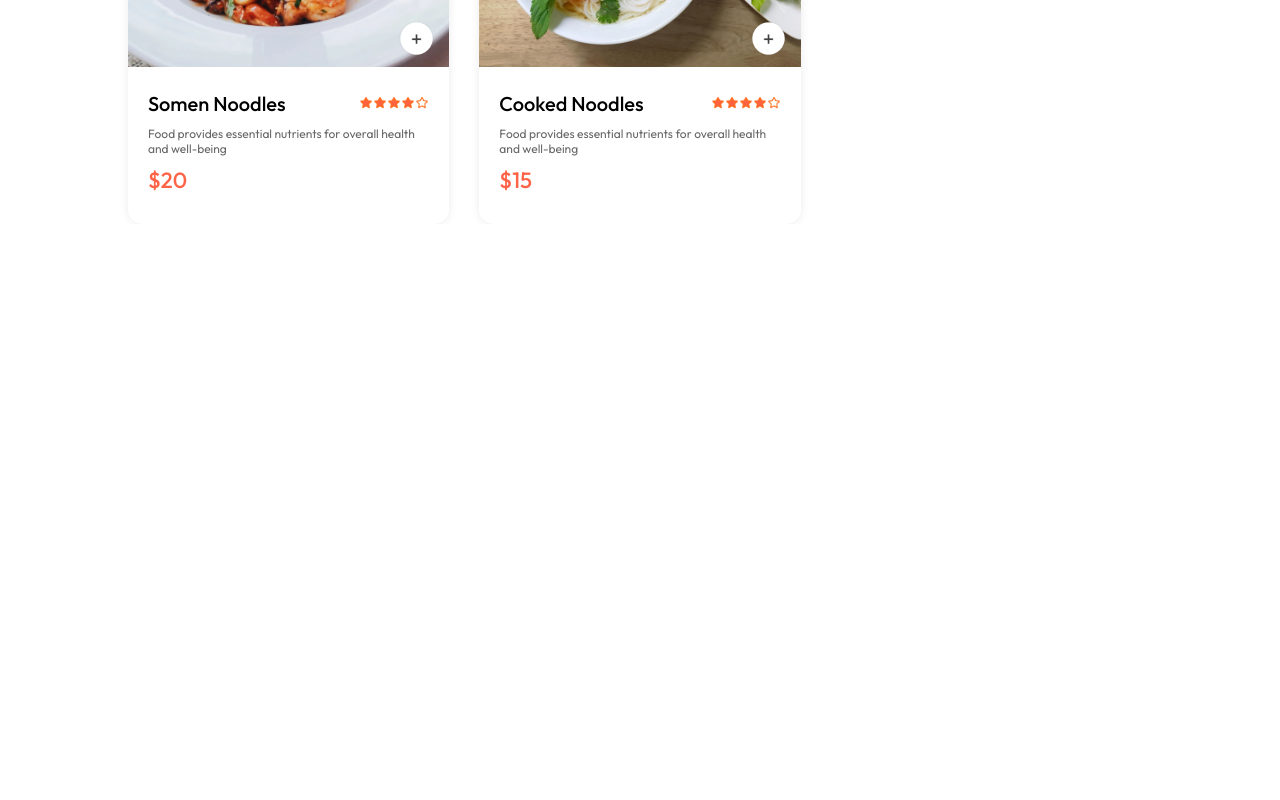
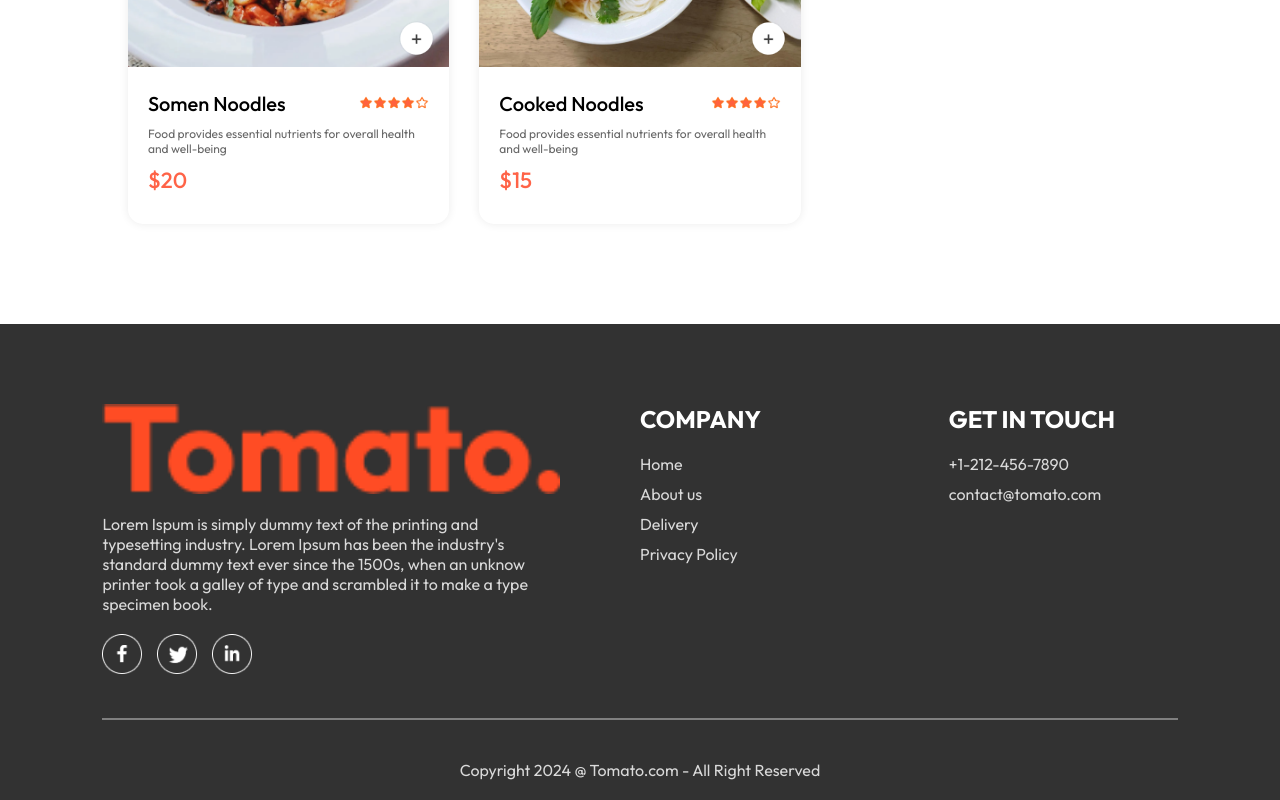
Before and after one commit to Sivakhon/Food-delivery-app, a React app: page / in a window 1280 px wide. Shown: the part 5759-6559 px from the top of the page. Before the commit the page ends 5983 px from the top, so only its background shows below. Built offline with nearby package versions, Linux system fonts and the light colour scheme; the HTML template or start-up script is replaced by a standard one.

Commit message:
add Footer

```diff
--- a/src/App.jsx
+++ b/src/App.jsx
@@ -4,17 +4,22 @@
 import Home from './pages/Home/Home'
 import Cart from './pages/Cart/Cart'
 import PlaceOrder from './pages/PlaceOrder/PlaceOrder'
+import Footer from './components/Footer/Footer'
 
 const App = () => {
   return (
-    <div className='app'>
-      <Navbar/>
-      <Routes>
-        <Route path='/' element={<Home/>}/>
-        <Route path='/cart' element={<Cart/>}/>
-        <Route path='/order' element={<PlaceOrder/>}/>
-      </Routes>
-    </div>
+    <>
+      <div className='app'>
+        <Navbar />
+        <Routes>
+          <Route path='/' element={<Home />} />
+          <Route path='/cart' element={<Cart />} />
+          <Route path='/order' element={<PlaceOrder />} />
+        </Routes>
+      </div>
+      <Footer />
+    </>
+
   )
 }
 
--- a/src/components/ExploreMenu/ExploreMenu.jsx
+++ b/src/components/ExploreMenu/ExploreMenu.jsx
@@ -10,12 +10,13 @@
         <div className="explore-menu-list">
             {menu_list.map((item,index)=>{
                 return(
-                    <div onClick={()=>setCategory(prev=>prev===item.menu_name?"All":item.menu_name)} key={index} className="explore-menu-list-item">
+                    <div onClick={()=>setCategory((prev) => {console.log(prev); return prev === item.menu_name ? "All" : item.menu_name;})} key={index} className="explore-menu-list-item">
                         <img className={category===item.menu_name?"active":""} src={item.menu_image} alt="" />
                         <p>{item.menu_name}</p>
 
                     </div>
                 )
+
             })}
         </div>
         <hr />
@@ -24,3 +25,9 @@
 }
 
 export default ExploreMenu
+
+// def(prev):
+    // console.log(prev)
+    // return prev === item.menu_name ? "All" : item.menu_name;
+
+//
--- a/src/components/FoodDisplay/FoodDisplay.jsx
+++ b/src/components/FoodDisplay/FoodDisplay.jsx
@@ -12,7 +12,9 @@
         <h2>Top dishes near you</h2>
         <div className="food-display-list">
             {food_list.map((item,index)=>{
+              if (category==="All" || category===item.category){
                 return <FoodItem key={index} id={item.id} name={item.name} description={item.description} price={item.price} image={item.image} category={item.category}/>
+                }
             })}
         </div>
     </div>
--- a/src/components/FoodItem/FoodItem.jsx
+++ b/src/components/FoodItem/FoodItem.jsx
@@ -5,7 +5,7 @@
 
 const FoodItem = ({id,name,image,price,description,category}) => {
 
-  const [itemCount,setItemCount] = useState(0)
+  // const [itemCount,setItemCount] = useState(0)
   const {cartItems,addToCart,removeFromCart} = useContext(StoreContext);
 
   return (
--- /dev/null
+++ b/src/components/Footer/Footer.css
@@ -0,0 +1,49 @@
+.footer{
+    color: #d9d9d9;
+    background: #323232;
+    display: flex;
+    flex-direction: column;
+    align-items: center;
+    gap: 20px;
+    padding: 20px 8vw;
+    padding-top: 80px;
+    margin-top: 100px;
+}
+
+.footer-content{
+    width: 100%;
+    display: grid;
+    grid-template-columns: 2fr 1fr 1fr;
+    gap: 80px;
+}
+
+.footer-content-left, .footer-content-center, .footer-content-right{
+    display: flex;
+    flex-direction: column;
+    align-self: start;
+    gap:20px;
+
+    li{
+        list-style: none;
+        margin-bottom: 10px;
+        cursor: pointer;
+    }
+
+    h2{
+        color: white;
+    }
+}
+
+.footer-social-icons img{
+    width: 40px;
+    margin-right: 15px;
+    cursor: pointer;
+}
+
+.footer hr{
+    width: 100%;
+    height: 2px;
+    margin: 20px 0;
+    background-color: grey;
+    border: none;
+}
--- /dev/null
+++ b/src/components/Footer/Footer.jsx
@@ -0,0 +1,44 @@
+import React from 'react'
+import './Footer.css'
+import { assets } from '../../assets/assets'
+
+const Footer = () => {
+    return (
+        <div className='footer' id='footer'>
+            <div className="footer-content">
+                <div className="footer-content-left">
+                    <img src={assets.logo} alt="" />
+                    <p>Lorem Ispum is simply dummy text of the printing and typesetting industry. Lorem Ipsum has been the industry's standard dummy text ever since the 1500s, when an unknow printer took a galley of type and scrambled it to make a type specimen book.</p>
+                    <div className="footer-social-icons">
+                        <img src={assets.facebook_icon} alt="" />
+                        <img src={assets.twitter_icon} alt="" />
+                        <img src={assets.linkedin_icon} alt="" />
+                    </div>
+                </div>
+
+                <div className="footer-content-center">
+                    <h2>COMPANY</h2>
+                    <ul>
+                        <li>Home</li>
+                        <li>About us</li>
+                        <li>Delivery</li>
+                        <li>Privacy Policy</li>
+                    </ul>
+                </div>
+                <div className="footer-content-right">
+                    <h2>GET IN TOUCH</h2>
+                    <ul>
+                        <li>+1-212-456-7890</li>
+                        <li>contact@tomato.com</li>
+                    </ul>
+                </div>
+            </div>
+        <hr />
+        <p className="footer-copyright">Copyright 2024 @ Tomato.com - All Right Reserved</p>
+
+        </div>
+    )
+}
+
+
+export default Footer
```
